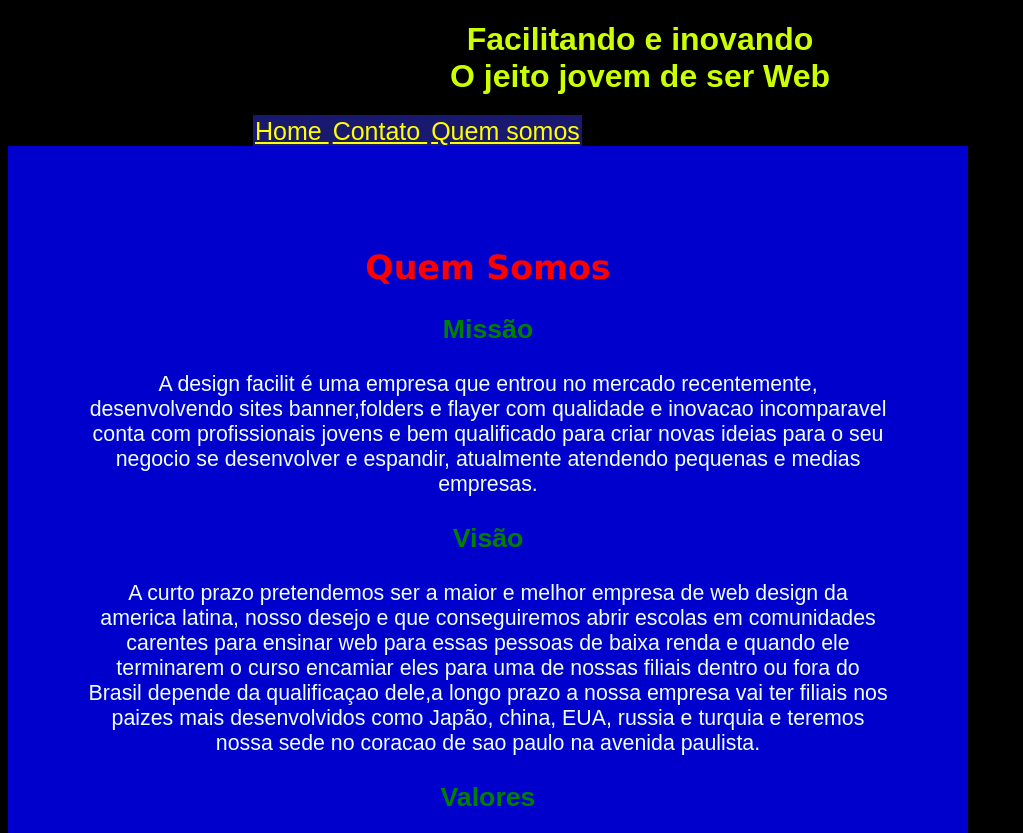
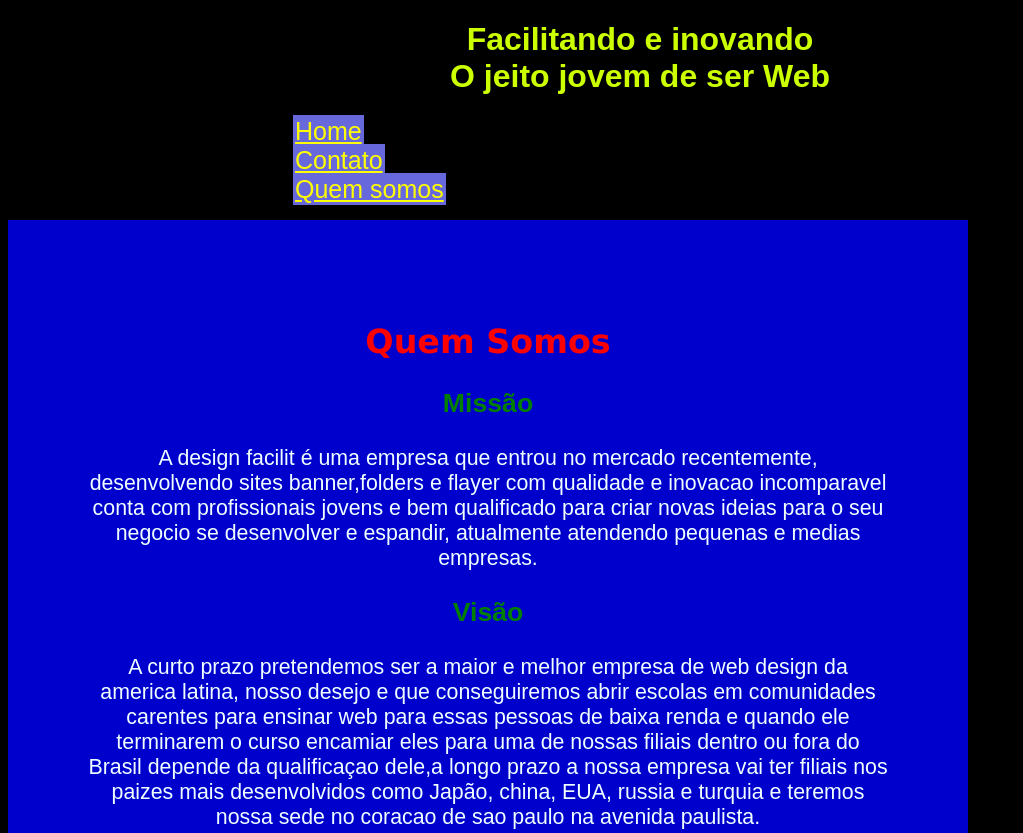
Before and after one commit to Sergio81alves/Ola-Mundo, a plain HTML site: page quem somos.html in a window 1280 px wide. Shown: the top 833 px of the page, without its empty margins (0-1023 px from the left). Drawn offline with Linux system fonts and the light colour scheme.

Commit message:
pequenos-detalhes

```diff
--- a/Css/estilo.css
+++ b/Css/estilo.css
@@ -40,7 +40,7 @@ color: azure;
 
 .menu{
    transition: 0.5s all;
-   background: midnightblue;
+   background: rgb(104, 104, 221);
    padding:2px;
    color: yellow;
    font-family:Arial;
@@ -55,7 +55,12 @@ color: azure;
    padding:5px;
    color: red;
 }
-
+#home .home a,
+#contato .contato a,
+#quem .quem a{
+  background-color: blue;
+  color: #CCFF00;
+}
 
 
 
--- a/quem somos.html
+++ b/quem somos.html
@@ -6,7 +6,7 @@
  <link rel="stylesheet" href="css/estilo.css">
 
 </head>
-<body>
+<body id="quem">
 
  <div class="texto">
      <h1>Facilitando e inovando</br>
@@ -16,9 +16,17 @@
 
 
 <nav>
-   <a class="menu" href="index.html">  Home  </a>
-   <a class="menu" href="contato.html"> Contato </a>
-   <a class="menu" href="quem somos.html"> Quem somos</a>
+   <ul>
+      <li>
+         <a class="menu" href="index.html">  Home  </a>
+      </li>
+      <li>
+         <a class="menu" href="contato.html"> Contato </a>
+      </li>
+      <li>
+         <a class="menu" href="quem somos.html"> Quem somos</a>
+      </li>
+   </ul>
 </nav>
 
 <div id="cx2">
```
Also changed, not shown: index.html (+1 -1 lines).
